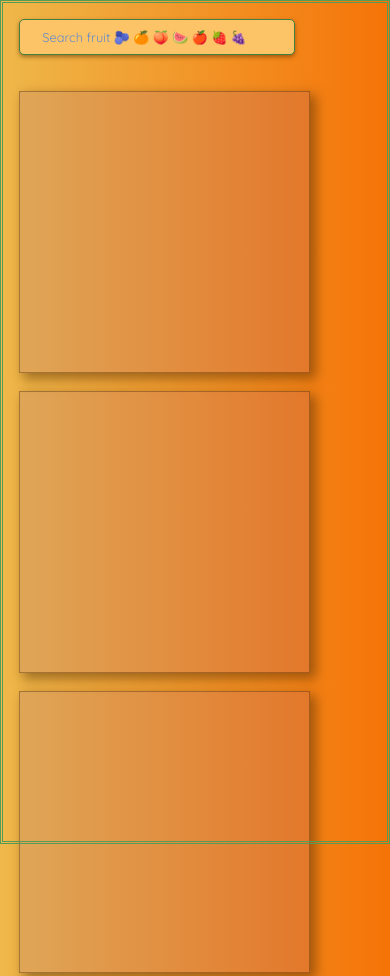
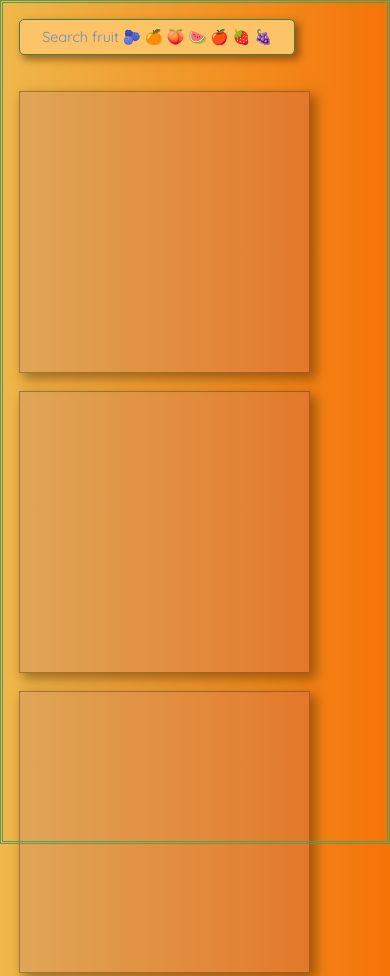
Before and after one commit to jdelpino-dev/fruit_search_project, a plain HTML site: page index.html in a window 390 px wide. Shown: the top 976 px of the page. Drawn offline with nearby package versions, Linux system fonts and the light colour scheme.

Commit message:
Improvements in font size and placeholder opacity

```diff
--- a/style.css
+++ b/style.css
@@ -42,12 +42,13 @@ input {
   position: relative;
   border: 1px #427f42 solid; /* Fern Green */
   border-radius: 5px;
-  box-shadow: 0 2px 4px rgba(80, 43, 2.8, 0.5);
+  box-shadow: 4px 4px 7px 1px rgba(80, 43, 2.8, 0.5); /* Bistre */
 }
 
 input::placeholder {
   color: #658bc9; /* Glaucous*/
   font-weight: 500;
+  opacity: 1;
 }
 
 input:focus::placeholder {
@@ -61,7 +62,7 @@ input:focus {
   border: 1.3px solid #2f862f; /* Japanese Laurel */
   outline: none;
   background-color: #fcc05f;
-  box-shadow: 0 2px 4px rgba(85, 49, 5, 0.9);
+  box-shadow: 4px 4px 6px 1px rgba(86, 48, 4, 0.6);
 }
 
 .search-container {
@@ -156,7 +157,7 @@ input {
   }
 
   input {
-    font-size: 0.8em;
+    /* font-size: 0.8em; */
     width: 250px;
     height: 32px;
   }
```
